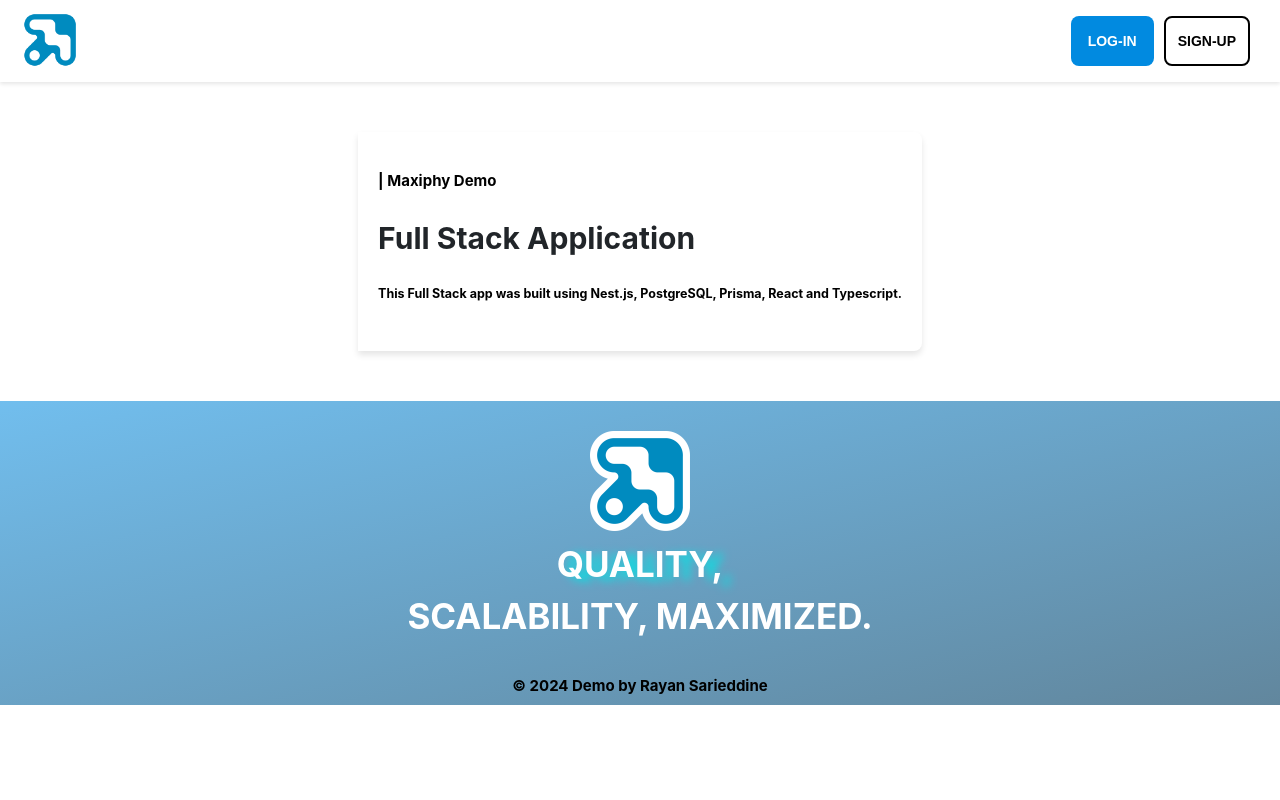
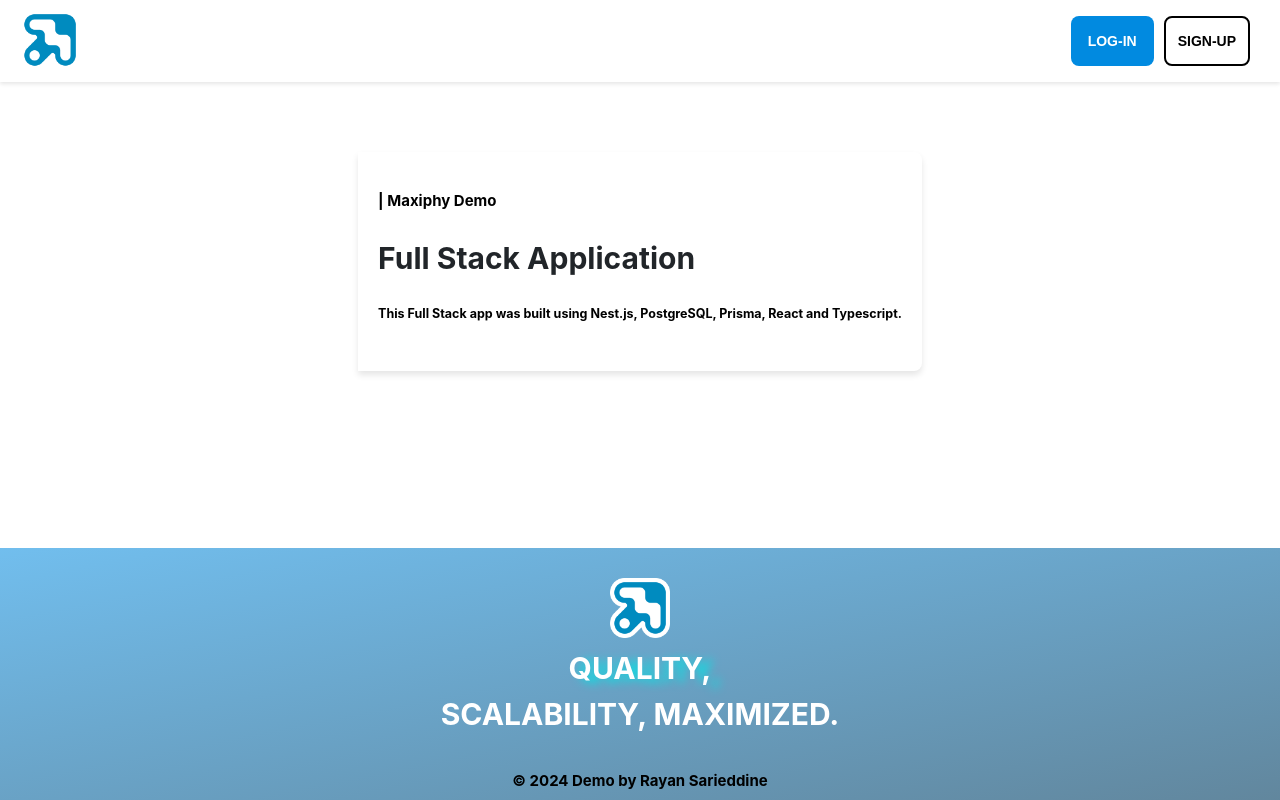
Before and after one commit to Rayan-Sarieddine/full-stack-demo, a React (Create React App) app in the folder frontend/: page / in a window 1280 px wide. Built offline with nearby package versions, Linux system fonts and the light colour scheme.

Commit message:
<frontend> updated Home page design

```diff
--- a/frontend/src/domain/components/common/Footer/style.css
+++ b/frontend/src/domain/components/common/Footer/style.css
@@ -10,17 +10,15 @@
     rgba(13, 70, 105, 0.652)
   );
   background-position: center;
-  background-size: contain;
+  background-size: cover;
   background-repeat: no-repeat;
 }
 .footer-main {
   display: flex;
   align-items: center;
-  height: 100%;
   width: 100%;
   justify-content: center;
-  gap: 20rem;
-  padding: 3rem 3rem;
+  padding: 3rem;
 }
 
 /*section 1*/
@@ -28,11 +26,11 @@
   text-align: center;
 }
 .footer-main_section1 img {
-  height: 10rem;
+  height: 6rem;
 }
 .footer-main_section1 h3,
 .footer-main_section1 p {
-  font-size: 3.5rem;
+  font-size: 3rem;
   margin-top: 1rem;
   font-weight: 700;
   text-transform: uppercase;
--- a/frontend/src/domain/components/pageComponents/Stacks/style.css
+++ b/frontend/src/domain/components/pageComponents/Stacks/style.css
@@ -2,7 +2,7 @@
   width: 50%;
   display: flex;
   justify-content: center;
-  margin: 5rem auto;
+  margin: 7rem auto;
 }
 
 .stacks_technologies {
--- a/frontend/src/domain/pages/Home/index.tsx
+++ b/frontend/src/domain/pages/Home/index.tsx
@@ -6,7 +6,7 @@ import Stacks from "../../components/pageComponents/Stacks";
 
 function Home() {
   return (
-    <div>
+    <div className="home">
       <Nav />
       <Stacks />
       <Footer />
--- a/frontend/src/domain/pages/Home/style.css
+++ b/frontend/src/domain/pages/Home/style.css
@@ -0,0 +1,5 @@
+.home {
+  display: flex;
+  flex-direction: column;
+  min-height: 100vh;
+}
--- a/frontend/src/styles/typography.css
+++ b/frontend/src/styles/typography.css
@@ -6,6 +6,7 @@ body {
   -webkit-font-smoothing: antialiased;
   -moz-osx-font-smoothing: grayscale;
   width: 100vw;
+  height: 100vh;
 }
 html {
   font-size: 62.5%;
```
